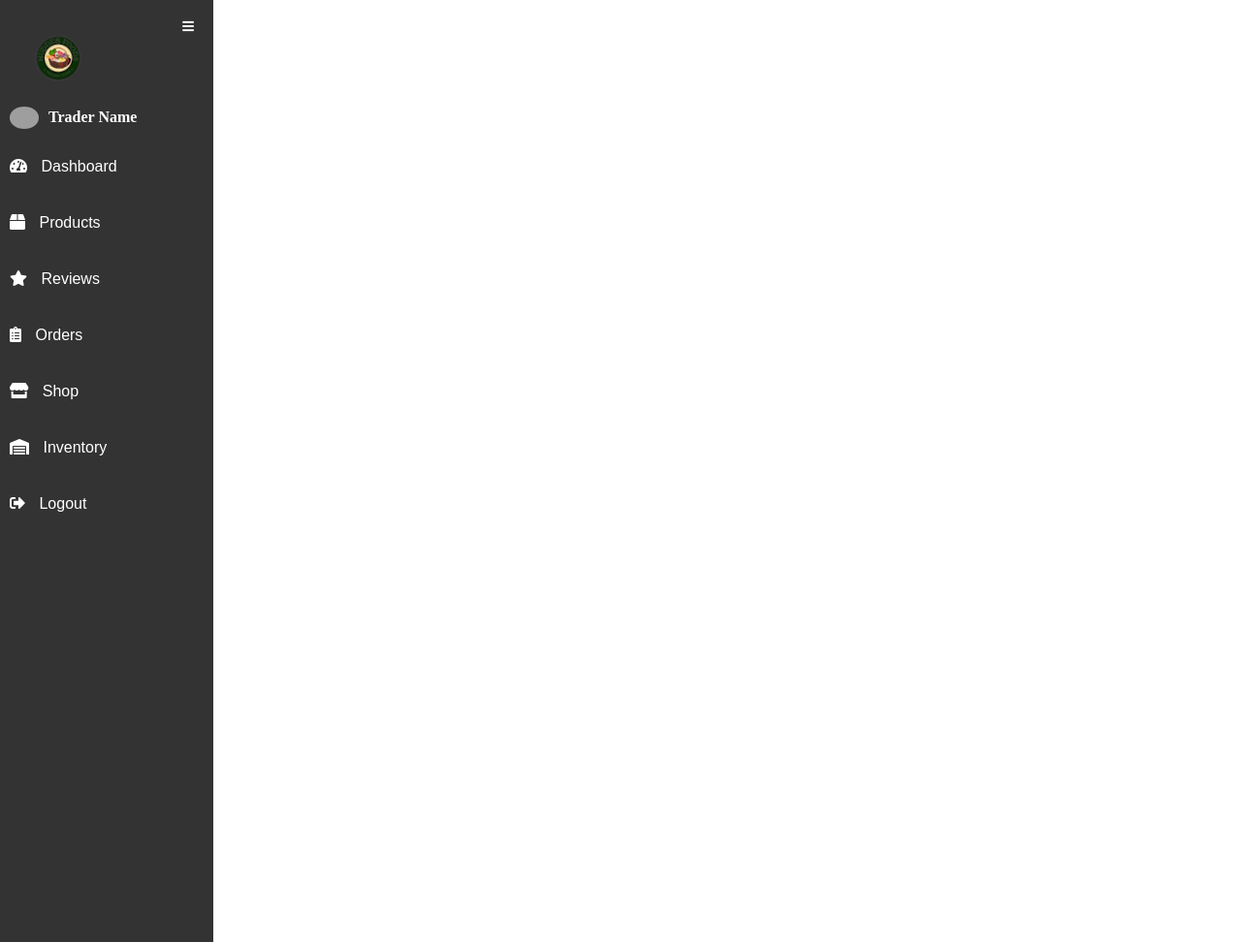
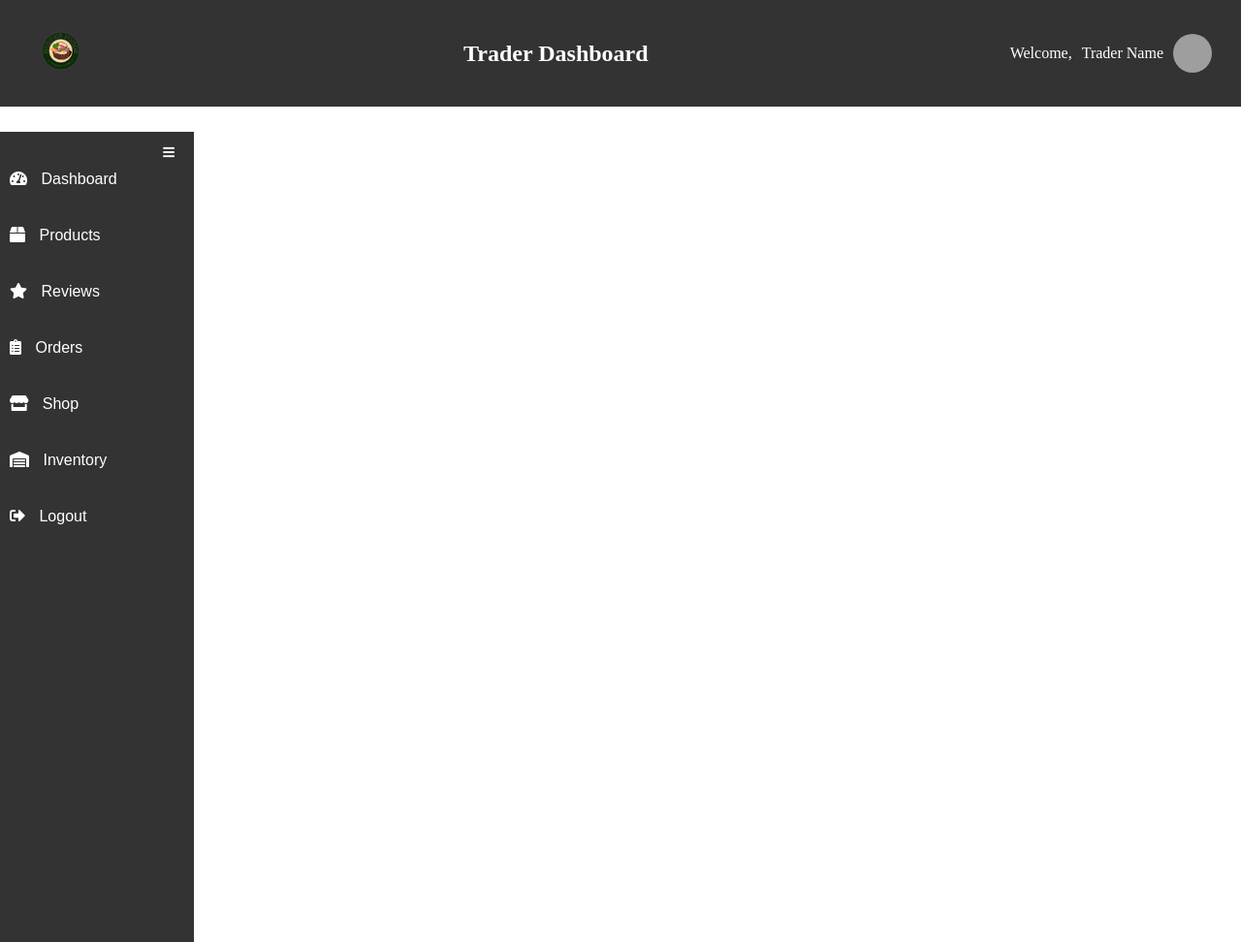
Before and after one commit to bsameer12/Project_Management, a PHP site: page /trader_dashboard/trader_dashboard.php in a window 1280 px wide. Shown: the whole page at 97% size. Run offline with PHP 8.4, Linux system fonts and the light colour scheme; grey boxes are pictures that could not be loaded.

Commit message:
trader dashboard fix

```diff
--- a/trader_dashboard/trader_dashboard.php
+++ b/trader_dashboard/trader_dashboard.php
@@ -12,11 +12,16 @@
     <link rel="stylesheet" href="https://cdnjs.cloudflare.com/ajax/libs/font-awesome/5.15.3/css/all.min.css">
     <!-- Link to fontawesome for icons -->
     <link rel="stylesheet" href="https://cdnjs.cloudflare.com/ajax/libs/font-awesome/5.15.3/css/all.min.css">
+    <!-- Boxicons CSS -->
+    <link href="https://unpkg.com/boxicons@2.1.4/css/boxicons.min.css" rel="stylesheet" />
+    <script type="module" src="https://unpkg.com/ionicons@5.5.2/dist/ionicons/ionicons.esm.js"></script>
+    <script nomodule src="https://unpkg.com/ionicons@5.5.2/dist/ionicons/ionicons.js"></script>
 </head>
 <body>
     <?php
         include("trader_navbar.php");
     ?>
+
     <script src="trader_navbar.js"> </script>
 </body>
 </html>
--- a/trader_dashboard/trader_navbar.css
+++ b/trader_dashboard/trader_navbar.css
@@ -1,70 +1,103 @@
-/* Sidebar Styles */
-.sidebar {
-    position: fixed;
-    left: 0;
-    top: 0;
-    height: 100%;
-    width: 200px;
-    background-color: #333;
-    color: #fff;
-    padding: 10px;
-}
+    * {
+        margin: 0;
+        padding: 0;
+        box-sizing: border-box;
+    }
 
-.logo {
-    display: flex;
-    align-items: start;
+    /* Navbar styles */
+    .navbar {
+        width: 100%;
+        background-color: #333;
+        display: flex;
+        justify-content: space-between;
+        align-items: center;
+        padding: 10px 20px;
+    }
 
+    .logo {
+        color: white;
+        text-decoration: none;
+        font-size: 20px;
+    }
 
-}
+    .logo-image{
+        width: 85px;
+        height: 85px;
+    }
 
+    .heading {
+        color: white;
+        font-size: 24px;
+    }
 
-.logo img {
-    width: 100px; /* Adjust size as needed */
-}
+    .user-info {
+        display: flex;
+        align-items: center;
+    }
 
+    .welcome,
+    .trader-name {
+        color: white;
+        margin-right: 10px;
+    }
 
-.profile {
-    margin-top: auto;
-}
+    .profile-image {
+        width: 40px;
+        height: 40px;
+        border-radius: 50%;
+        margin-right: 10px;
+    }
 
-.profile-info {
-    display: flex;
-    align-items: center;
-    margin-bottom: 20px;
-}
+    .dropdown {
+        position: relative;
+    }
 
-.profile img {
-    width: 30px; /* Adjust size as needed */
-    border-radius: 50%; /* for rounded profile picture */
-    margin-right: 10px;
-}
+    .dropdown ul {
+        position: absolute;
+        top: 100%;
+        right: 10px;;
+        background-color: #555;
+        padding: 10px;
+        display: none;
+        width: max-content; /* Set width to fit content */
+        white-space: nowrap; /* Prevent wrapping */
+        top: calc(100% + 25px); /* Adjust spacing between dropdown and user info */
+        border-radius: 5px;
+        box-shadow: 0 0 10px rgba(0, 0, 0, 0.1); /* Add shadow for a floating effect */
+    }
 
-.username {
-    font-weight: bold;
-}
+    .dropdown ul li {
+        list-style: none;
+        margin-bottom: 15px;
+        width: 100%;
+    }
 
-.dropdown-toggle {
-    cursor: pointer;
-}
+    .dropdown ul li a {
+        color: white;
+        text-decoration: none;
+        padding: 5px 10px; /* Add padding for better clickability */
+    }
 
-.dropdown-menu {
-    position: absolute;
-    top: 100%;
-    right: 0;
-    background-color: #333;
-    display: none;
-}
+    .dropdown.visible ul {
+        display: block;
+    }
 
-.dropdown-menu a {
-    color: #fff;
-    text-decoration: none;
-    display: block;
-    padding: 10px;
-}
+    .dropdown ul li a:hover {
+        background-color: #777; /* Change background color on hover */
+        width: 100%;
+    }
 
-
-
-/* Responsive Styles */
+    .sidebar {
+        position: fixed;
+        left: 0;
+        top: 14%;
+        height: 100%;
+        width: 200px;
+        background-color: #333;
+        color: #fff;
+        padding: 10px;
+    }
+    /* Responsive Styles */
 @media only screen and (max-width: 768px) {
     .sidebar {
         width: 100%;
@@ -98,7 +131,7 @@
 
 /* Collapse sidebar and navbar buttons when sidebar is collapsed */
 .sidebar.collapsed {
-    width: 80px; /* Adjust as needed */
+    width: 60px; /* Adjust as needed */
 }
 
 
@@ -108,7 +141,7 @@
 
 .sidebar-toggle {
     position: absolute;
-    top: 10px;
+    top: 4px;
     right: 10px;
     padding: 10px;
     background: none;
@@ -124,70 +157,6 @@
     background-color: #444;
 }
 
-/* Show trader name when sidebar is collapsed */
-.sidebar.collapsed .profile-info {
-    display: block;
-}
-
-/* Profile dropdown styles */
-.dropdown {
-    position: relative;
-    display: none;
-}
-
-.dropdown.active {
-    display: block;
-}
-
-.dropdown-menu {
-    position: absolute;
-    top: 100%;
-    right: 0;
-    background-color: #333;
-    display: none;
-}
-
-.dropdown-menu a {
-    color: #fff;
-    text-decoration: none;
-    display: block;
-    padding: 10px;
-}
-
-.dropdown-menu a:hover {
-    background-color: #444;
-}
-
-/* Ensure dropdown menu is displayed */
-.dropdown.active .dropdown-menu {
-    display: flex;
-    flex-direction: column; /* Align dropdown items vertically */
-    position: relative; /* Remove absolute positioning */
-    top: 0; /* Reset top position */
-    left: 0; /* Reset left position */
-    width: 100%; /* Make dropdown menu full width */
-    margin-top: 10px; /* Add some space */
-    background-color: #333;
-}
-
-.dropdown-menu a {
-    color: #fff;
-    text-decoration: none;
-    display: flex; /* Align items horizontally */
-    align-items: center; /* Center items vertically */
-    padding: 10px;
-}
-
-.dropdown-menu a:hover {
-    background-color: #444;
-}
-
-
-/* Add space between dropdown icon and text */
-.dropdown-menu a i {
-    margin-right: 5px; /* Adjust as needed */
-}
-
 /* Hide text in collapsed mode */
 .navbar-buttons.collapsed .button-text {
     display: none;
--- a/trader_dashboard/trader_navbar.js
+++ b/trader_dashboard/trader_navbar.js
@@ -1,3 +1,25 @@
+    document.addEventListener('DOMContentLoaded', function() {
+        const userInfo = document.querySelector('.user-info');
+        const dropdown = document.querySelector('.dropdown');
+
+        // Toggle dropdown menu visibility when user info is clicked
+        userInfo.addEventListener('click', function(event) {
+        dropdown.classList.toggle('visible');
+        event.stopPropagation(); // Prevent click event from propagating to document
+        });
+
+        // Close dropdown menu when clicked outside of user info or dropdown
+        document.addEventListener('click', function(event) {
+        const target = event.target;
+        const isUserinfoClicked = userInfo.contains(target);
+        const isDropdownClicked = dropdown.contains(target);
+
+        if (!isUserinfoClicked && !isDropdownClicked) {
+            dropdown.classList.remove('visible');
+        }
+        });
+    });
+
     document.addEventListener('DOMContentLoaded', function() {
         const sidebarToggle = document.querySelector('.sidebar-toggle');
         const sidebar = document.querySelector('.sidebar');
--- a/trader_dashboard/trader_navbar.php
+++ b/trader_dashboard/trader_navbar.php
@@ -1,19 +1,21 @@
-<div class="sidebar">
-  <div class="logo">
-    <img src="../logo.png" alt="Logo">
-  </div>
-  <div class="profile">
-    <div class="profile-info">
-      <img src="../profile.jpg" alt="Profile Icon">
-      <span class="username">Trader Name</span>
+<nav class="navbar">
+    <a href="#" class="logo"><img src="../logo.png" alt="logo" class="logo-image"></a>
+    <h1 class="heading">Trader Dashboard</h1>
+    <div class="user-info">
+      <span class="welcome">Welcome,</span>
+      <span class="trader-name">Trader Name</span>
+      <img src="../profile.jpg" alt="Profile Image" class="profile-image">
+      <div class="dropdown">
+        <ul>
+        <li><a href="#"><i class="fas fa-user"></i> Profile</a></li>
+        <li><a href="#"><i class="fas fa-lock"></i> Change Password</a></li>
+        <li><a href="#"><i class="fas fa-sign-out-alt"></i> Logout</a></li>
+        </ul>
+      </div>
     </div>
-    <div class="dropdown">
-    <div class="dropdown-menu">
-        <a href="#"><i class="fas fa-user"></i><span class="dropdown-text"> Profile</span></a>
-        <a href="#"><i class="fas fa-key"></i><span class="dropdown-text"> Change Password</span></a>
-    </div>
-</div>
-</div>
+  </nav>
+
+  <div class="sidebar">
   <div class="navbar-buttons">
     <button class="navbar-button"><i class="fas fa-tachometer-alt"></i> <span class="button-text">Dashboard</span></button>
     <button class="navbar-button"><i class="fas fa-box"></i> <span class="button-text">Products</span></button>
```
Also changed, not shown: trader_dashboard/trader_dashboard.css (added). Lines whose indentation alone changed are shown as unchanged.
